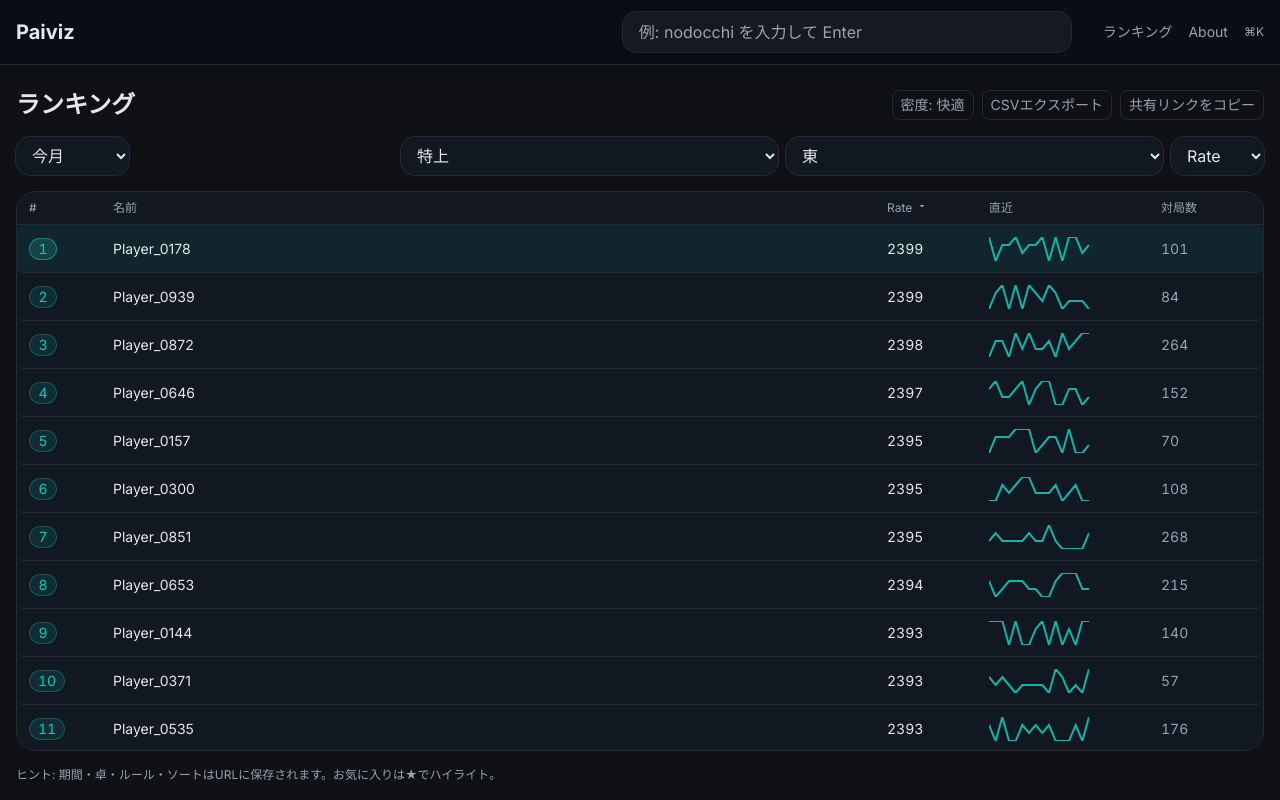
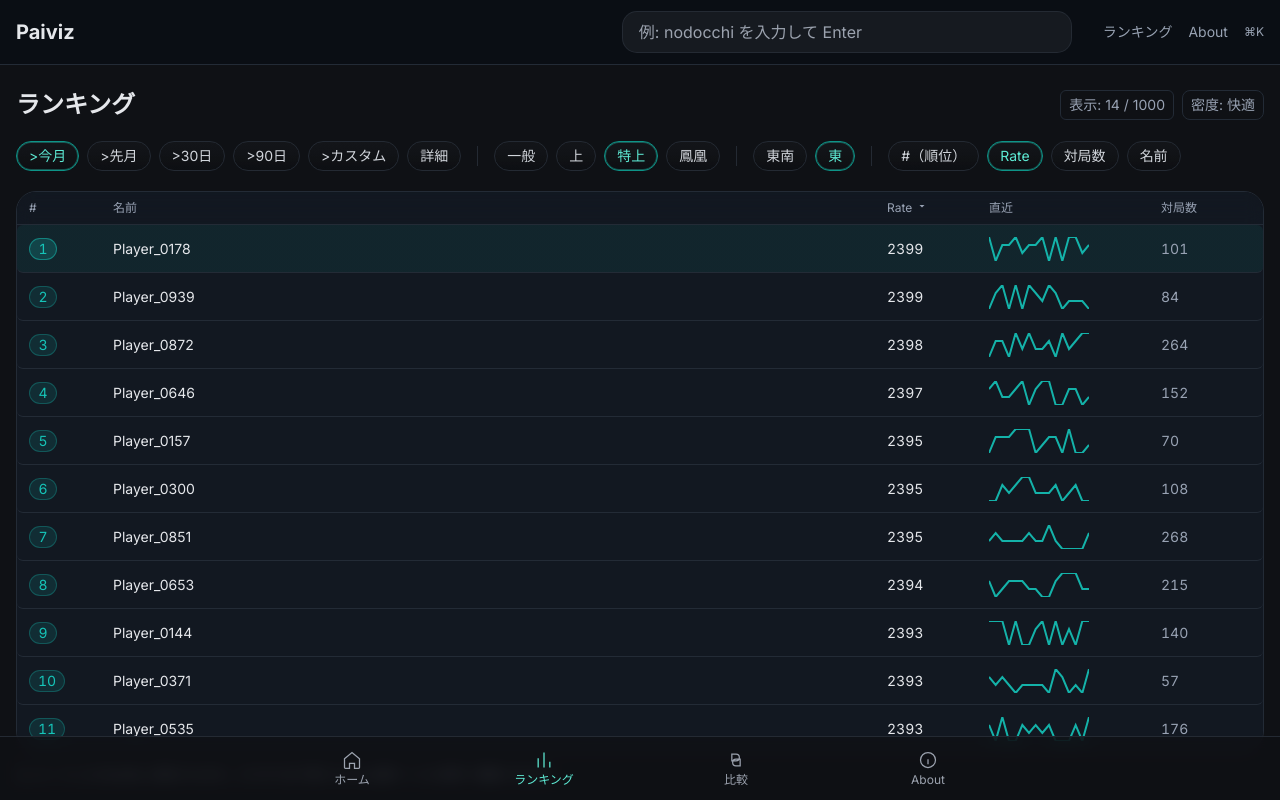
Before and after one commit to RyutaAoyama/paiviz, a Nuxt app: page /rankings in a window 1280 px wide. Shown: the top 800 px of the page. Built offline with nearby package versions, Linux system fonts and the light colour scheme.

Commit message:
feat: モバイル最適化v1 — ボトムナビ/フィルタチップ/詳細ドロワーとランキング改修を一括追加

```diff
--- a/app.vue
+++ b/app.vue
@@ -1,10 +1,23 @@
 <template>
   <div class="min-h-screen bg-[#0F1115] text-gray-200">
     <AppHeader />
-    <main class="container mx-auto px-4 py-6">
+    <main
+      class="container mx-auto px-4 py-6"
+      :style="{
+        paddingBottom:
+          'calc(var(--bottom-nav-h) + env(safe-area-inset-bottom, 0px))',
+      }"
+    >
       <NuxtPage />
     </main>
     <AppFooter />
     <ToastHost />
+    <BottomNav />
   </div>
 </template>
+
+<style>
+:root {
+  --bottom-nav-h: 64px;
+}
+</style>
--- /dev/null
+++ b/components/BottomNav.vue
@@ -0,0 +1,39 @@
+<template>
+  <nav
+    class="fixed inset-x-0 bottom-0 z-40 border-t border-[#242A33] bg-[#0F1115]/95 backdrop-blur supports-[backdrop-filter]:bg-[#0F1115]/75"
+    :style="{
+      height: 'var(--bottom-nav-h)',
+      paddingBottom: 'env(safe-area-inset-bottom, 0px)'
+    }"
+  >
+    <ul class="mx-auto grid h-full max-w-3xl grid-cols-4">
+      <li v-for="i in items" :key="i.to" class="flex items-center justify-center">
+        <NuxtLink
+          :to="i.to"
+          class="flex h-12 flex-col items-center justify-center gap-0.5 rounded-md px-3 text-xs text-gray-400 hover:text-gray-200"
+          :class="{ 'text-teal-300': isActive(i.to) }"
+        >
+          <span v-html="i.icon"></span>
+          <span>{{ i.label }}</span>
+        </NuxtLink>
+      </li>
+    </ul>
+  </nav>
+</template>
+
+<script setup lang="ts">
+const route = useRoute()
+const items = [
+  { to: '/', label: 'ホーム', icon: '<svg width="20" height="20" viewBox="0 0 24 24" fill="none"><path d="M3 10.5 12 3l9 7.5V21a1 1 0 0 1-1 1h-5v-6H9v6H4a1 1 0 0 1-1-1v-10.5Z" stroke="currentColor" stroke-width="1.5"/></svg>' },
+  { to: '/rankings', label: 'ランキング', icon: '<svg width="20" height="20" viewBox="0 0 24 24" fill="none"><path d="M5 21V10m7 11V3m7 18v-7" stroke="currentColor" stroke-width="1.5"/></svg>' },
+  { to: '/compare', label: '比較', icon: '<svg width="20" height="20" viewBox="0 0 24 24" fill="none"><path d="M7 5h5a4 4 0 1 1 0 8H7V5Zm10 14h-5a4 4 0 1 1 0-8h5v8Z" stroke="currentColor" stroke-width="1.5"/></svg>' },
+  { to: '/about', label: 'About', icon: '<svg width="20" height="20" viewBox="0 0 24 24" fill="none"><path d="M12 17v-6m0-4h.01M21 12a9 9 0 1 1-18 0 9 9 0 0 1 18 0Z" stroke="currentColor" stroke-width="1.5"/></svg>' },
+]
+function isActive(to:string){ return route.path === to }
+</script>
+
+<style scoped>
+@supports (padding: env(safe-area-inset-bottom)) {
+  nav { padding-bottom: env(safe-area-inset-bottom); }
+}
+</style>
--- /dev/null
+++ b/components/FilterChips.vue
@@ -0,0 +1,131 @@
+<template>
+  <div class="no-scrollbar -mx-2 flex gap-2 overflow-x-auto px-2 py-1">
+    <!-- Period presets -->
+    <div class="flex gap-2">
+      <button
+        v-for="p in periodPresets"
+        :key="p.value"
+        class="chip"
+        :class="{ 'chip--active': model.mode === p.value }"
+        @click="set('mode', p.value)"
+      >
+        >{{ p.label }}
+      </button>
+      <button class="chip" @click="openDrawer">詳細</button>
+    </div>
+
+    <div class="mx-2 h-5 w-px self-center bg-[#242A33]" />
+
+    <!-- Table type -->
+    <div class="flex gap-2">
+      <button
+        v-for="t in tables"
+        :key="t"
+        class="chip"
+        :class="{ 'chip--active': model.tableType === t }"
+        @click="set('tableType', t)"
+      >
+        {{ t }}
+      </button>
+    </div>
+
+    <div class="mx-2 h-5 w-px self-center bg-[#242A33]" />
+
+    <!-- Rule -->
+    <div class="flex gap-2">
+      <button
+        v-for="r in rules"
+        :key="r"
+        class="chip"
+        :class="{ 'chip--active': model.rule === r }"
+        @click="set('rule', r)"
+      >
+        {{ r }}
+      </button>
+    </div>
+
+    <div class="mx-2 h-5 w-px self-center bg-[#242A33]" />
+
+    <!-- Sort -->
+    <div class="flex gap-2">
+      <button
+        v-for="s in sorts"
+        :key="s.value"
+        class="chip"
+        :class="{ 'chip--active': model.sortKey === s.value }"
+        @click="set('sortKey', s.value)"
+      >
+        {{ s.label }}
+      </button>
+    </div>
+  </div>
+</template>
+
+<script setup lang="ts">
+type Model = {
+  mode: "this" | "prev" | "last30d" | "last90d" | "custom";
+  tableType: Table;
+  rule: Rule;
+  sortKey: "rate" | "games" | "name" | "rank";
+};
+
+const props = defineProps<{ modelValue: Model }>();
+const emit = defineEmits<{
+  (e: "update:modelValue", v: Model): void;
+  (e: "openDrawer"): void;
+}>();
+const model = reactive({ ...props.modelValue });
+
+watch(
+  () => props.modelValue,
+  (v) => Object.assign(model, v)
+);
+watch(model, (v) => emit("update:modelValue", { ...v }), { deep: true });
+
+/** 型が文字列Unionのまま保たれるように as const / satisfies を使用 */
+const periodPresets = [
+  { value: "this", label: "今月" },
+  { value: "prev", label: "先月" },
+  { value: "last30d", label: "30日" },
+  { value: "last90d", label: "90日" },
+  { value: "custom", label: "カスタム" },
+] as const satisfies ReadonlyArray<{ value: Model["mode"]; label: string }>;
+
+const tables = ["一般", "上", "特上", "鳳凰"] as const;
+type Table = (typeof tables)[number];
+
+const rules = ["東南", "東"] as const;
+type Rule = (typeof rules)[number];
+
+const sorts = [
+  { value: "rank", label: "#（順位）" },
+  { value: "rate", label: "Rate" },
+  { value: "games", label: "対局数" },
+  { value: "name", label: "名前" },
+] as const satisfies ReadonlyArray<{ value: Model["sortKey"]; label: string }>;
+
+function set<K extends keyof Model>(k: K, v: Model[K]) {
+  (model as any)[k] = v;
+}
+function openDrawer() {
+  emit("openDrawer");
+}
+</script>
+
+<style scoped>
+.no-scrollbar::-webkit-scrollbar {
+  display: none;
+}
+.chip {
+  @apply rounded-full border border-[#242A33] px-3 py-1 text-sm text-gray-300 hover:text-gray-100 whitespace-nowrap;
+  background: linear-gradient(
+    180deg,
+    rgba(255, 255, 255, 0.02),
+    rgba(0, 0, 0, 0.08)
+  );
+}
+.chip--active {
+  @apply border-teal-600 text-teal-300;
+  box-shadow: 0 0 0 1px rgba(45, 212, 191, 0.35) inset;
+}
+</style>
--- a/pages/rankings.vue
+++ b/pages/rankings.vue
@@ -3,54 +3,19 @@
     <div class="flex items-center justify-between">
       <h1 class="text-2xl font-bold">ランキング</h1>
       <div class="hidden md:flex items-center gap-2 text-sm text-muted">
+        <div class="rounded-md border border-border px-2 py-1">
+          表示: {{ visibleRows.length }} / {{ sorted.length }}
+        </div>
         <button
           class="rounded-lg border border-border px-2 py-1 hover:text-text"
           @click="toggleDense"
         >
           密度: {{ dense ? "凝縮" : "快適" }}
         </button>
-        <button
-          class="rounded-lg border border-border px-2 py-1 hover:text-text"
-          @click="onExportCsv"
-        >
-          CSVエクスポート
-        </button>
-        <button
-          class="rounded-lg border border-border px-2 py-1 hover:text-text"
-          @click="copyLink"
-        >
-          共有リンクをコピー
-        </button>
       </div>
     </div>
 
-    <div class="grid grid-cols-1 gap-2 md:grid-cols-[1fr_1fr_1fr_auto]">
-      <DateRangePicker @update="onRange" />
-      <select
-        v-model="tableType"
-        class="rounded-xl bg-surface px-3 py-2 ring-1 ring-border"
-      >
-        <option>一般</option>
-        <option>上</option>
-        <option>特上</option>
-        <option>鳳凰</option>
-      </select>
-      <select
-        v-model="rule"
-        class="rounded-xl bg-surface px-3 py-2 ring-1 ring-border"
-      >
-        <option>東南</option>
-        <option>東</option>
-      </select>
-      <select
-        v-model="sort.key"
-        class="rounded-xl bg-surface px-3 py-2 ring-1 ring-border"
-      >
-        <option value="rate">Rate</option>
-        <option value="games">対局数</option>
-        <option value="name">名前</option>
-      </select>
-    </div>
+    <FilterChips v-model="chipModel" @openDrawer="drawerOpen = true" />
 
     <SkeletonTable
       v-if="loading"
@@ -108,7 +73,7 @@
         <div
           v-for="(row, i) in visibleRows"
           :key="row.id"
-          class="grid grid-cols-[72px_1fr_90px_160px_90px] items-center gap-3 border-b border-border hover:outline hover:outline-1 hover:outline-[#1b2230] rounded-md"
+          class="grid grid-cols-[72px_1fr_90px_160px_90px] items-center gap-3 border-b border-border hover:outline hover:outline-1 hover:outline-[#1b2230] rounded-md active:bg-[#0c1218]"
           :class="{ 'row-selected': isSelected(startIndex + i) }"
           :style="{
             position: 'absolute',
@@ -133,9 +98,17 @@
         </div>
       </div>
     </div>
+
+    <FilterDrawer
+      v-model:open="drawerOpen"
+      @range="onRange"
+      @exportCsv="onExportCsv"
+      @share="copyLink"
+    />
+
     <div class="text-xs text-muted">
       ヒント:
-      期間・卓・ルール・ソートはURLに保存されます。お気に入りは★でハイライト。
+      フィルタはURLに保存されます。スマホでは下部ナビから主要ページに素早く移動できます。
     </div>
   </section>
 </template>
@@ -143,36 +116,67 @@
 <script setup lang="ts">
 import { ref, reactive, computed, watch, onMounted } from "vue";
 import { useRoute, useRouter } from "vue-router";
-import { downloadCsv } from "@/utils/csv";
+import { downloadCsv } from "~/utils/csv";
+
+/* --- ここから型とガード（親でナローイング） --- */
+type Mode = "this" | "prev" | "last30d" | "last90d" | "custom";
+type Table = "一般" | "上" | "特上" | "鳳凰";
+type Rule = "東南" | "東";
+type SortKey = "rank" | "rate" | "games" | "name";
+
+const MODES: readonly Mode[] = ["this", "prev", "last30d", "last90d", "custom"];
+const TABLES: readonly Table[] = ["一般", "上", "特上", "鳳凰"];
+const RULES: readonly Rule[] = ["東南", "東"];
+const SORTS: readonly SortKey[] = ["rank", "rate", "games", "name"];
+
+const asMode = (v: any): Mode => (MODES.includes(v) ? (v as Mode) : "this");
+const asTable = (v: any): Table => (TABLES.includes(v) ? (v as Table) : "特上");
+const asRule = (v: any): Rule => (RULES.includes(v) ? (v as Rule) : "東");
+const asSortKey = (v: any): SortKey =>
+  SORTS.includes(v) ? (v as SortKey) : "rate";
+/* --- ここまで --- */
 
 const route = useRoute();
 const router = useRouter();
 const { isFav } = useFavorites();
 const { push: pushToast } = useToast();
 
-// range state (mode/from/to)
-const mode = ref(String(route.query.mode ?? "this"));
+// --- URLと同期するステート（Union型で保持） ---
+const mode = ref<Mode>(asMode(route.query.mode));
 const from = ref(String(route.query.from ?? ""));
 const to = ref(String(route.query.to ?? ""));
 
-function onRange(p: { mode: string; from: string; to: string }) {
-  mode.value = p.mode;
-  from.value = p.from;
-  to.value = p.to;
-}
+const tableType = ref<Table>(asTable(route.query.tableType));
+const rule = ref<Rule>(asRule(route.query.rule));
+const dense = ref(route.query.dense === "true");
 
-// other filters
-const tableType = ref(route.query.tableType?.toString() || "特上");
-const rule = ref(route.query.rule?.toString() || "東");
-const dense = ref(route.query.dense === "true" ? true : false);
+const sort = reactive<{ key: SortKey; dir: "asc" | "desc" }>({
+  key: asSortKey(route.query.sortKey),
+  dir: route.query.sortDir === "asc" ? "asc" : "desc",
+});
 
-const sort = reactive<{
-  key: "rank" | "name" | "rate" | "games";
-  dir: "asc" | "desc";
+// FilterChips の v-model と揃う型で get/set
+const chipModel = computed<{
+  mode: Mode;
+  tableType: Table;
+  rule: Rule;
+  sortKey: SortKey;
 }>({
-  key: (route.query.sortKey?.toString() as any) || "rate",
-  dir: (route.query.sortDir?.toString() as any) || "desc",
+  get: () => ({
+    mode: mode.value,
+    tableType: tableType.value,
+    rule: rule.value,
+    sortKey: sort.key,
+  }),
+  set: (v) => {
+    mode.value = v.mode;
+    tableType.value = v.tableType;
+    rule.value = v.rule;
+    sort.key = v.sortKey;
+  },
 });
+
+// URL更新
 watch(
   [mode, from, to, tableType, rule, dense, () => sort.key, () => sort.dir],
   () => {
@@ -192,30 +196,37 @@ watch(
   }
 );
 
-// sort helpers
-function setSort(key: "rank" | "name" | "rate" | "games") {
+// ドロワーからの期間更新
+function onRange(p: { mode: string; from: string; to: string }) {
+  mode.value = asMode(p.mode); // ← 既存の asMode() を使って union にナロー
+  from.value = p.from;
+  to.value = p.to;
+}
+
+// 並び替え
+function setSort(key: SortKey) {
   if (sort.key === key) sort.dir = sort.dir === "asc" ? "desc" : "asc";
   else {
     sort.key = key;
     sort.dir = key === "name" ? "asc" : "desc";
   }
 }
-function aria(k: string) {
+function aria(k: SortKey | "rank") {
   return sort.key === k
     ? sort.dir === "asc"
       ? "ascending"
       : "descending"
     : "none";
 }
-function icon(k: string): "asc" | "desc" | "none" {
+function icon(k: SortKey | "rank") {
   return sort.key === k ? sort.dir : "none";
 }
 
-// mock loading skeleton
+// ローディング（モック）
 const loading = ref(true);
-onMounted(() => setTimeout(() => (loading.value = false), 300));
+onMounted(() => setTimeout(() => (loading.value = false), 250));
 
-// virtual list & sort
+// 仮想リスト & ソート（rankはそのまま順序/逆順）
 const rowHeight = computed(() => (dense.value ? 40 : 48));
 const total = 1000;
 const data = Array.from({ length: total }).map((_, i) => ({
@@ -229,12 +240,13 @@ const data = Array.from({ length: total }).map((_, i) => ({
 const sorted = computed(() => {
   const base = [...data];
   const dir = sort.dir === "asc" ? 1 : -1;
+  if (sort.key === "rank") return dir === 1 ? base : base.reverse();
   if (sort.key === "name")
     return base.sort((a, b) => a.name.localeCompare(b.name) * dir);
   if (sort.key === "games")
     return base.sort((a, b) => (a.games - b.games) * dir);
   if (sort.key === "rate") return base.sort((a, b) => (a.rate - b.rate) * dir);
-  return base.sort((a, b) => b.rate - a.rate);
+  return base;
 });
 
 const viewport = ref<HTMLElement | null>(null);
@@ -295,6 +307,7 @@ function goDetail(i: number) {
   if (row) navigateTo(`/player/${encodeURIComponent(row.name)}`);
 }
 
+// 共有 & CSV
 async function copyLink() {
   try {
     await navigator.clipboard.writeText(location.href);
@@ -303,7 +316,6 @@ async function copyLink() {
     pushToast("コピーに失敗しました", "error");
   }
 }
-
 function onExportCsv() {
   const header = ["rank", "name", "rate", "games"];
   const rows = sorted.value
@@ -322,4 +334,6 @@ function onExportCsv() {
   });
   pushToast("CSVをダウンロードしました", "success");
 }
+
+const drawerOpen = ref(false);
 </script>
```
Also changed, not shown: components/FilterDrawer.vue (added, +36 -0 lines).
